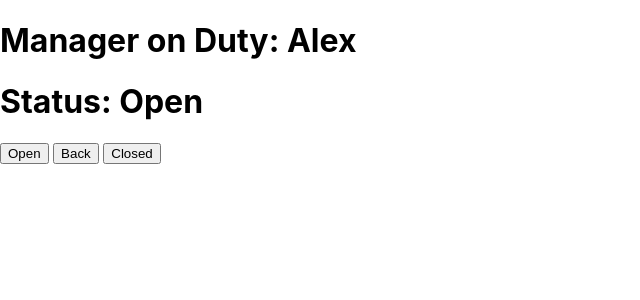
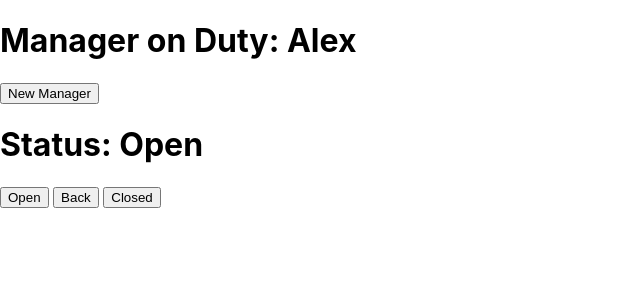
Before and after one commit to MahamJamil/hello-react, a React (Create React App) app: page / in a window 1280 px wide. Shown: the top 300 px of the page, without its empty margins (0-640 px from the left). Built offline with nearby package versions, Linux system fonts and the light colour scheme.

Commit message:
Added New Manager button

```diff
--- a/src/index.js
+++ b/src/index.js
@@ -10,7 +10,8 @@ function App({ name }) {
         <
         div >
         <
-        h1 > Manager on Duty: { manager } < /h1> < /
+        h1 > Manager on Duty: { manager } < /h1> <
+        button > New Manager < /button> < /
         div >
         <
         div >
```
